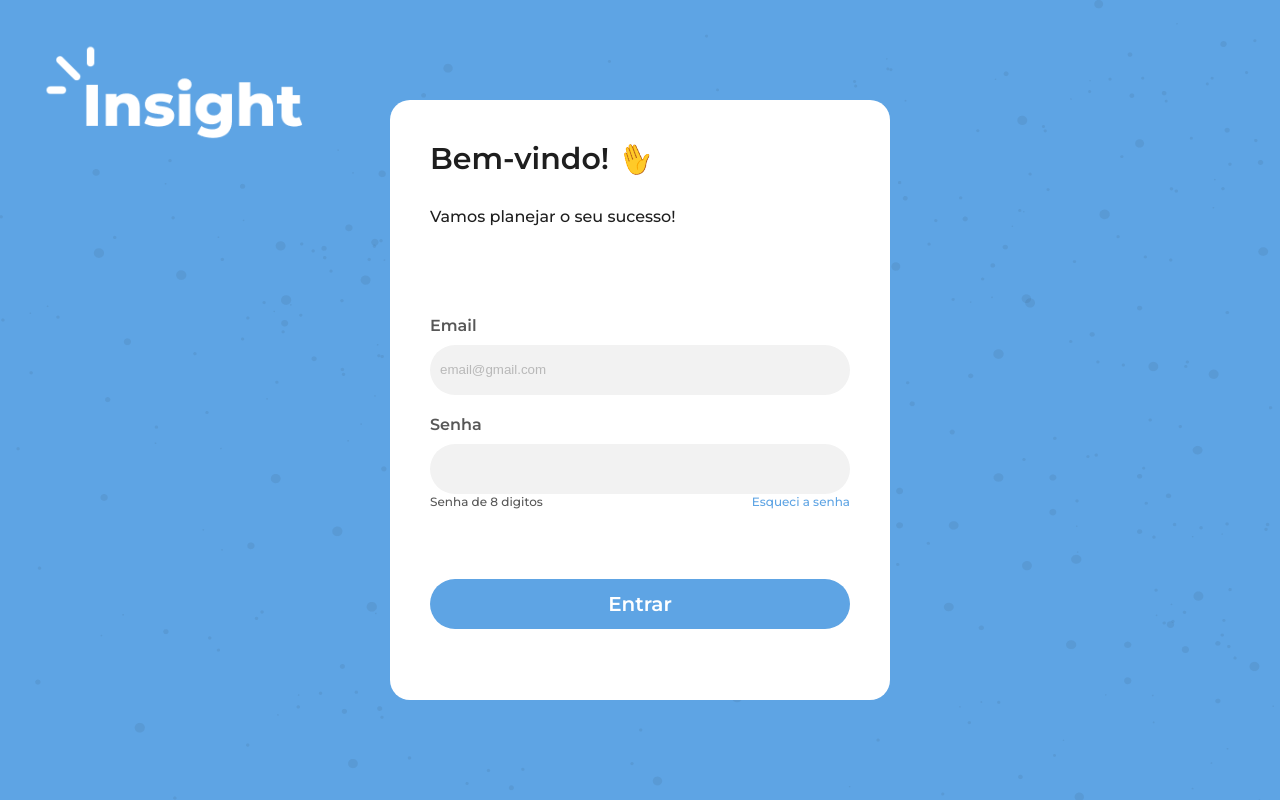
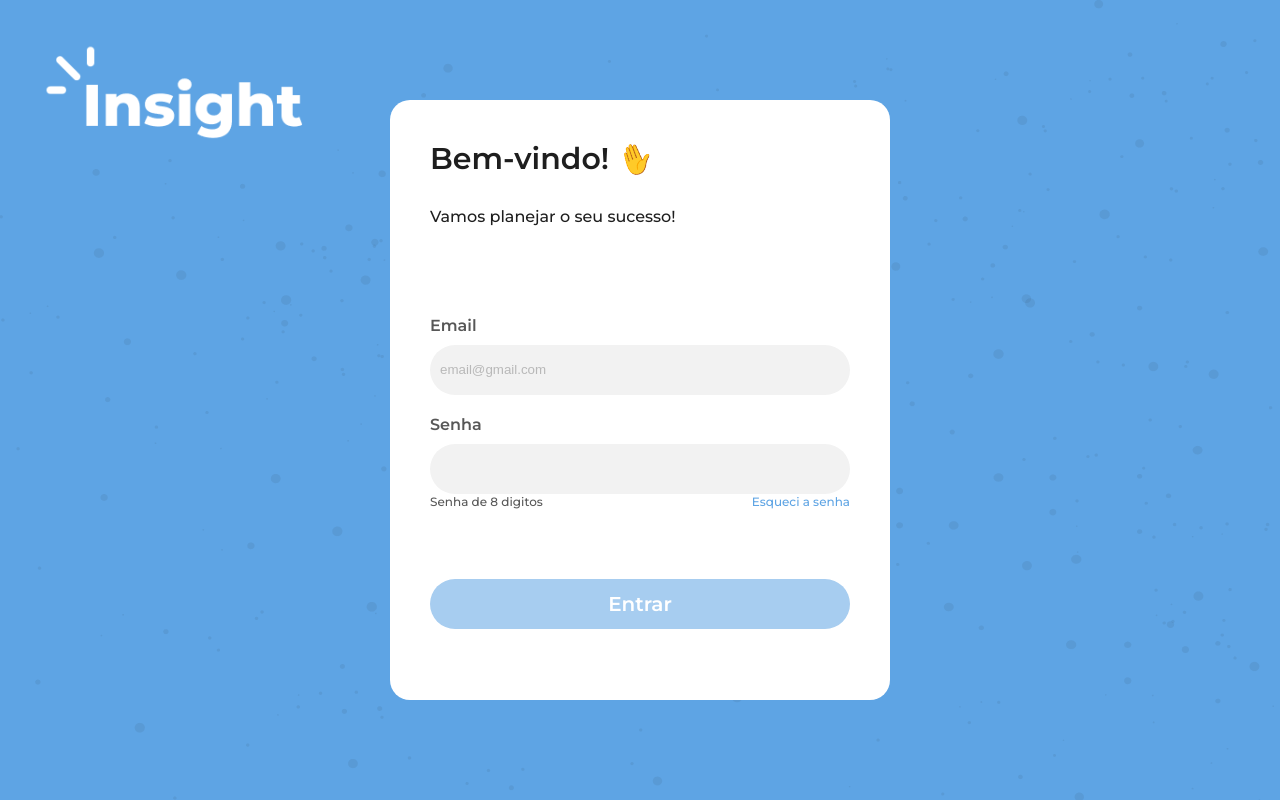
Before and after one commit to limarich/empreendify, a React (Vite) app: page /login in a window 1280 px wide. In both pictures the pointer is over the button "Entrar". Built offline with nearby package versions, Linux system fonts and the light colour scheme.

Commit message:
Login page

```diff
--- a/global.css
+++ b/global.css
@@ -17,8 +17,10 @@
 
   --light-blue: #2cbdeb;
   --light-blue-2: #4fd6f6;
+  --light-blue-3: #a7cdf0;
   --normal-blue: #5EA4E4;
   --normal-blue-2: #1AA7EC;
+
 
 
   --light-green: #6dc98b;
--- a/src/pages/Login/styles.css
+++ b/src/pages/Login/styles.css
@@ -62,3 +62,7 @@ form,
   margin-top: 5rem;
   text-align: center;
 }
+
+.form-submit-btn:hover {
+  background-color: var(--light-blue-3);
+}
```
